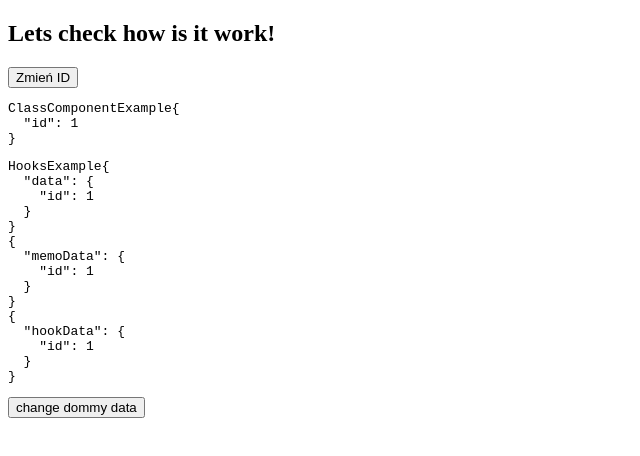
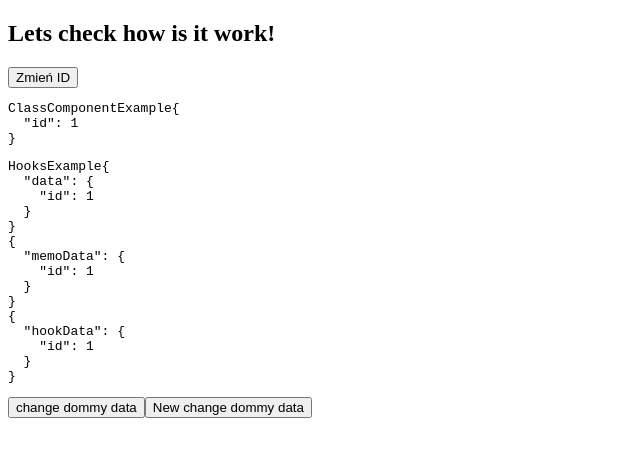
Before and after one commit to s-justina/hooks-excercises, a React (Create React App) app: page / in a window 1280 px wide. Shown: the top 456 px of the page, without its empty margins (0-640 px from the left). Built offline with nearby package versions, Linux system fonts and the light colour scheme.

Commit message:
check simple dependencies in functional component in React - Hook useCallback;

```diff
--- a/src/components/HooksExample.js
+++ b/src/components/HooksExample.js
@@ -1,28 +1,32 @@
-import React, {useState, useEffect, useMemo} from 'react';
+import React, {useState, useEffect, useMemo, useCallback} from 'react';
 import {getSingle} from "../utils";
 import {useSingleHook} from "../utils";
 
-export default function HooksExample({id}){
+export default function HooksExample({id}) {
     const [data, setData] = useState();
     const [dommyData, setDommyData] = useState(0);
 
-    useEffect(()=>{
+    useEffect(() => {
         console.log('functional component with hook: 1 - useEffect');
         const data = getSingle(id);
         console.log(data);
         setData(data);
     }, [id]);
-    useEffect(()=>{
+    useEffect(() => {
         console.log('functional component with hook: 2 - useEffect with dommy data:');
-    },[dommyData]);
-    const memoData=useMemo(()=>{
-        console.log('functional component with hook: 3 - useMemo')
+    }, [dommyData]);
+    const memoData = useMemo(() => {
+        console.log('functional component with hook: 3 - useMemo');
         return getSingle(id);
     }, [id]);
 
     const hookData = useSingleHook(id);
 
-    return(
+    const handleClick = useCallback(()=>{
+        setDommyData(dommyData + 1)
+    }, [dommyData]);
+
+    return (
         <React.Fragment>
           <pre>
               HooksExample
@@ -32,7 +36,15 @@ export default function HooksExample({id}){
               <br/>
               {JSON.stringify({hookData}, null, 2)}
           </pre>
-            <button onClick={()=>setDommyData(dommyData+1)}>change dommy data</button>
+            <button onClick={() => setDommyData(dommyData + 1)}>change dommy data</button>
+            <Button onClick={handleClick}> New change dommy data</Button>
         </React.Fragment>
     )
 };
+
+const Button = React.memo(({onClick, children}) => {
+    console.log(onClick);
+    return (
+        <button onClick={onClick}>{children}</button>
+    )
+});
```
